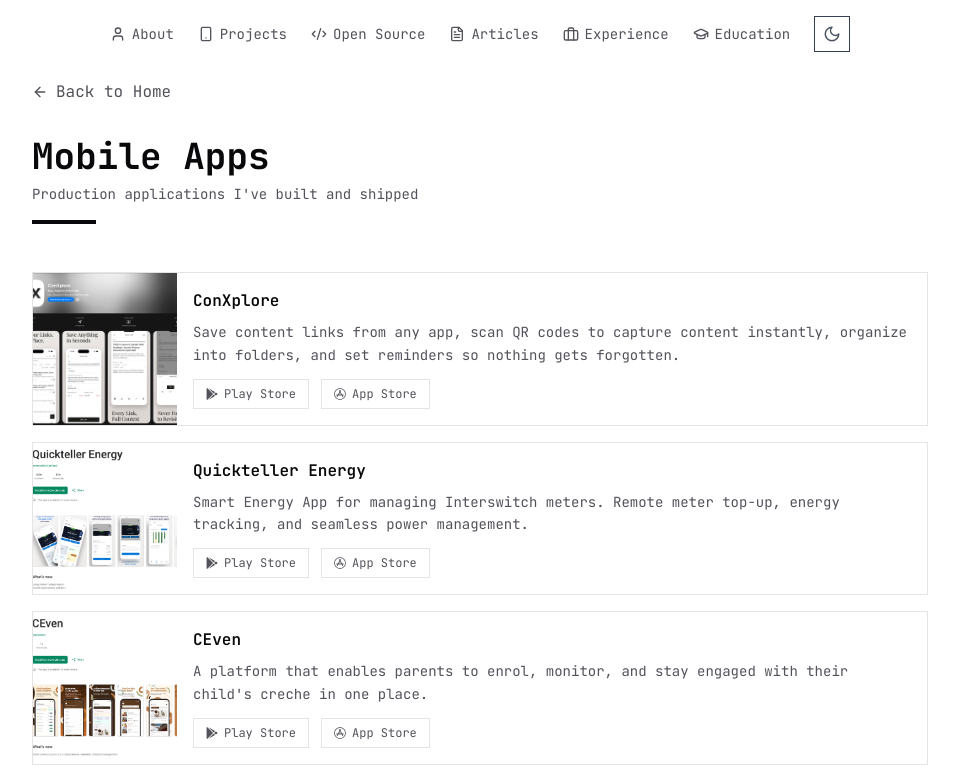
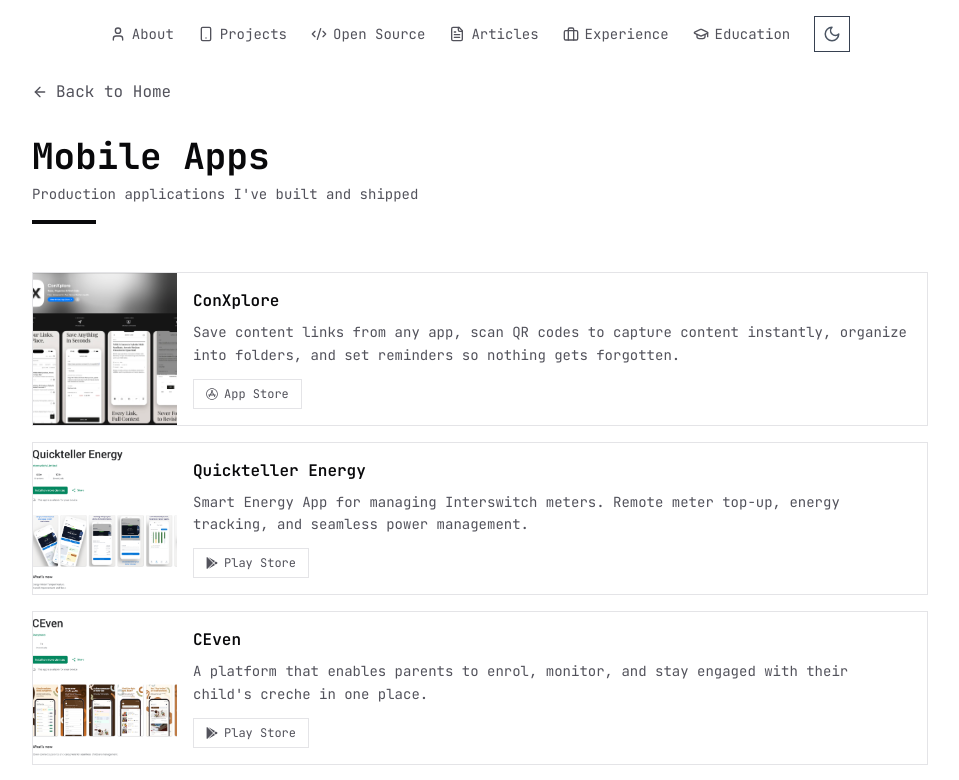
Before and after one commit to cmcWebCode40/cmcWebCode-portfolio-website-v2, a React (Vite) app: page /projects in a window 1280 px wide. Shown: the top 780 px of the page, without its empty margins (160-1119 px from the left). Built offline with nearby package versions, Linux system fonts and the light colour scheme.

Commit message:
feat: conditionally render Play Store and App Store links in ProjectCard component

```diff
--- a/src/pages/ProjectsPage.tsx
+++ b/src/pages/ProjectsPage.tsx
@@ -45,8 +45,8 @@
               {project.description}
             </p>
           </div>
-
           <div className="flex items-center gap-3 mt-3">
+            {project.playStoreUrl && (
               <a
                 href={project.playStoreUrl}
                 target="_blank"
@@ -60,6 +60,8 @@
                 <FaGooglePlay size={12} />
                 <span>Play Store</span>
               </a>
+            )}
+            {project.appStoreUrl && (
               <a
                 href={project.appStoreUrl}
                 target="_blank"
@@ -73,6 +75,7 @@
                 <FaAppStore size={12} />
                 <span>App Store</span>
               </a>
+            )}
           </div>
         </div>
       </div>
```
Lines whose indentation alone changed are shown as unchanged.
